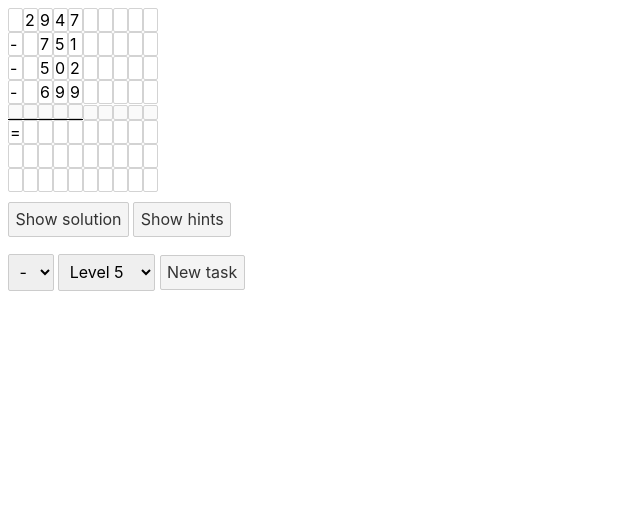
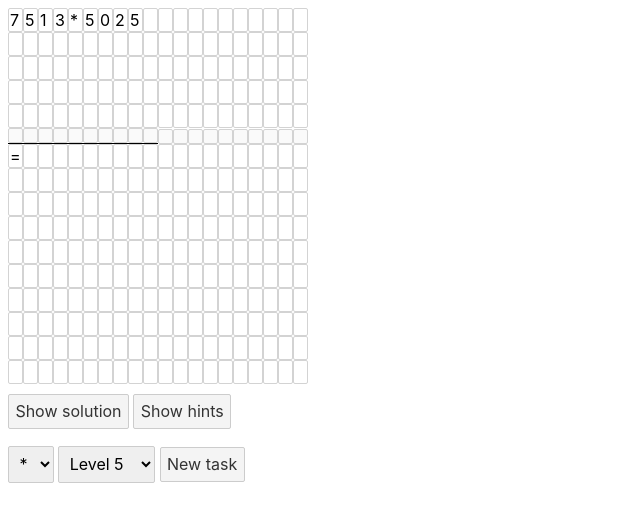
Before and after one commit to MaMe1812/WriCalPra, a Svelte app: page / in a window 1280 px wide. Shown: the top 522 px of the page, without its empty margins (0-640 px from the left). Built offline with nearby package versions, Linux system fonts and the light colour scheme.

Commit message:
multiplication implemented

```diff
--- a/src/App.svelte
+++ b/src/App.svelte
@@ -4,7 +4,7 @@
   import NumericCell from "./NumericCell.svelte";
   import { getCellInfos, getLevels, getOperations } from "./helper.js";
 
-  let selectedOperation = "-";
+  let selectedOperation = "*";
   let operations = getOperations();
   let selectedLevel = 5;
   let levels = getLevels();
--- a/src/helper.js
+++ b/src/helper.js
@@ -13,22 +13,27 @@ export function getOperations() {
   let operations = [];
   operations.push("+");
   operations.push("-");
+  operations.push("*");
   return operations;
 }
 
 function GetOperands(operation, level) {
   let operands = [];
+  let nrOperandDigits;
   switch (operation) {
     case "+":
     case "-":
       let nrOperands = Math.floor(level / 5 + 1) * 2;
-      let nrOperandDigits = Math.floor(level / 2) + 1;
+      nrOperandDigits = Math.floor(level / 2) + 1;
 
       for (let index = 0; index < nrOperands; index++) {
         operands.push(getRandomNumber(nrOperandDigits));
       }
       break;
-
+    case "*":
+      nrOperandDigits = Math.floor(level / 2) + 2;
+      operands.push(getRandomNumber(nrOperandDigits));
+      operands.push(getRandomNumber(nrOperandDigits));
     default:
       break;
   }
@@ -43,8 +48,8 @@ function getRandomNumber(nrOperandDigits) {
 }
 
 function createCellInfoMatrix() {
-  let columns = 10;
-  let rows = 8;
+  let columns = 20;
+  let rows = 16;
   let matrix = [];
 
   for (let rowIndex = 0; rowIndex < rows; rowIndex++) {
@@ -62,13 +67,63 @@ function fillCellInfoMatrix(operation, operands) {
   switch (operation) {
     case "+":
       return fillCellInfosForAddition(operands, matrix);
-
     case "-":
       return fillCellInfosForSubstraction(operands, matrix);
-
+    case "*":
+      return fillCellInfosForMultiplication(operands, matrix);
     default:
       break;
   }
+}
+
+function fillCellInfosForMultiplication(operands, matrix) {
+  let lenOp1 = addNumber({
+    number: operands[0],
+    matrix,
+    rowIndex: 0,
+    refColIndex: 0,
+  });
+  setDisplayValue("*", matrix, 0, lenOp1);
+  let lenOp2 = addNumber({
+    number: operands[1],
+    matrix,
+    rowIndex: 0,
+    refColIndex: lenOp1 + 1,
+  });
+  let endIndex = lenOp2 + lenOp1 + 1;
+  fillIsTask(matrix, 1, endIndex + 2);
+
+  setHelpInputLine(matrix, lenOp2 + 1);
+  setUnderline(matrix, lenOp2 + 1, 0, endIndex);
+
+  setDisplayValue("=", matrix, lenOp2 + 2, 0);
+  setIsTask(matrix, lenOp2 + 2, 0);
+  addNumber({
+    number: operands[0] * operands[1],
+    matrix,
+    rowIndex: lenOp2 + 2,
+    refColIndex: endIndex,
+    isResult: true,
+    alignRight: true,
+  });
+
+  for (let index = 0; index < lenOp2; index++) {
+    let digit = getDigit(operands[1], index);
+    addNumber({
+      number: operands[0] * digit,
+      matrix,
+      rowIndex: lenOp2 - index,
+      refColIndex: endIndex - index,
+      isResult: true,
+      alignRight: true,
+    });
+  }
+  return matrix;
+}
+function getDigit(number, digitIndex) {
+  var div = Math.pow(10, digitIndex + 1);
+  var rem = number % div;
+  return Math.floor(rem / Math.pow(10, digitIndex));
 }
 
 function fillCellInfosForSubstraction(operands, matrix) {
```
